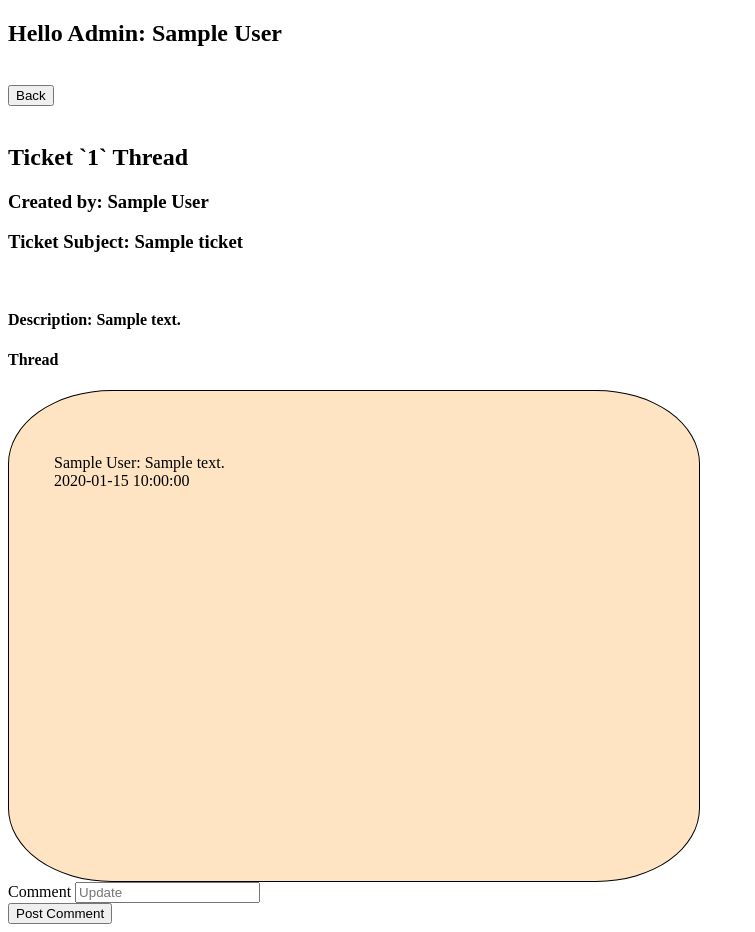
After one commit to 0abdullahbhutto0/support-mgmt-sys, a PHP site: page /thread.php in a window 1280 px wide. The commit adds this page. Shown: the whole page, without its empty margins (0-755 px from the left). Run offline with PHP 8.4, Linux system fonts and the light colour scheme; the visitor is signed in with stand-in values (Sample User, id 1); tables that the repository leaves empty or names only in its code hold one stand-in row (values such as "Sample post"); a stand-in replaces the project's code that opens the database connection.

Commit message:
initialized ticket management, live threads

```diff
--- a/adminlogin.php
+++ b/adminlogin.php
@@ -32,7 +32,7 @@ if ($_SERVER["REQUEST_METHOD"] == "POST") {
         echo "Please enter all the credentials.";
     } else {
 
-        $sql = "SELECT password, name FROM users WHERE username = '$username'";
+        $sql = "SELECT password, name, id FROM users WHERE username = '$username'";
         $result =  mysqli_query($conn, $sql);
         $row = mysqli_fetch_assoc($result);
         if (!isset($row['password'])) {
@@ -41,6 +41,7 @@ if ($_SERVER["REQUEST_METHOD"] == "POST") {
         }
         $pass = $row['password'];
         $name = $row['name'];
+        $id = $row['id'];
 
         #var_dump($pass);
         if ($password == $pass) {
@@ -48,6 +49,7 @@ if ($_SERVER["REQUEST_METHOD"] == "POST") {
             $_SESSION['username'] = $username;
             $_SESSION['name'] = $name;
             $_SESSION['logged_in'] = true;
+            $_SESSION['id'] = $id;
             $_SESSION['role'] = 'admin';
             header("Location: user.php");
             exit();
--- a/login.php
+++ b/login.php
@@ -38,7 +38,6 @@ if ($_SERVER["REQUEST_METHOD"] == "POST") {
         $result =  mysqli_query($conn, $sql);
         $row = mysqli_fetch_assoc($result);
 
-        #var_dump($pass);
         if (!isset($row['password'])) {
             echo "Invalid username";
             exit();
--- /dev/null
+++ b/thread.php
@@ -0,0 +1,114 @@
+<!DOCTYPE html>
+<html lang="en">
+<head>
+    <meta charset="UTF-8">
+    <meta name="viewport" content="width=device-width, initial-scale=1.0">
+    <title>LiveSupport</title>
+    <style>
+        .thread-comments{
+            border: 1px solid;
+            border-radius: 15%;
+            width: 600px;
+            height: 400px;
+            overflow-y:auto;
+            background-color:bisque;
+            padding: 45px;
+        }
+    </style>
+</head>
+<body>
+
+</body>
+</html>
+
+<?php
+session_start();
+include("database.php");
+function thread(){
+    include("database.php");
+    $sql_tic_det = "SELECT t.*, u.name FROM tickets t INNER JOIN users u ON t.user_id = u.id  WHERE t.id = '{$_SESSION['ticket_id']}'";
+        $result = mysqli_query($conn, $sql_tic_det);
+        $row=mysqli_fetch_assoc($result);
+        echo "<h3>Created by: {$row['name']}</h3>";
+        echo "<h3>Ticket Subject: {$row['subject']}</h3><br>";
+        echo "<h4>Description: {$row['description']}</h4>";
+        echo "<h4>Thread</h4>";
+        $sql_comm="SELECT c.*, u.role, u.name FROM comments c INNER JOIN users u ON c.user_id = u.id WHERE ticket_id = '{$_SESSION['ticket_id']}'";
+        $result=mysqli_query($conn, $sql_comm);
+        echo "
+        <div class='thread-comments'>";
+
+        while($row=mysqli_fetch_assoc($result)){
+            if($row['role']=='user'){
+                echo "<br>{$row['name']}: {$row['message']}<br>";
+                echo $row['created_at'];
+            }else{
+                echo "<br>{$row['name']}: {$row['message']}<br>";
+                echo $row['created_at'];
+            }
+
+        }
+        echo "</div>
+
+        ";
+        echo
+        "
+        <form action='thread.php' method='post'>
+        <label>Comment</label>
+            <input type='text' name='comment' placeholder='Update'><br>
+            <input type='submit' name='submit_comment' value='Post Comment'>
+        </form>
+        ";
+        if(isset($_POST['submit_comment'])){
+            if(!empty($_POST['comment'])){
+                $sql="INSERT INTO comments(ticket_id, user_id, message) VALUES('{$_SESSION['ticket_id']}', '{$_SESSION['id']}', '{$_POST['comment']}')";
+                mysqli_query($conn, $sql);
+                header("Location: thread.php");
+                exit();
+            }
+        }
+}
+
+if($_SESSION['logged_in']==true){
+    if(isset($_GET['id'])){
+        $_SESSION['ticket_id'] = $_GET['id'];
+    }
+    if($_SESSION['role']=='admin'){
+        echo "<h2>Hello Admin: {$_SESSION['name']}</h2><br>";
+        echo "<form action='thread.php' method='post'>
+            <input type='submit' name='back' value='Back'>
+        </form>";
+        echo "<br><h2>Ticket `{$_SESSION['ticket_id']}` Thread</h2>";
+        $sql_stat = "SELECT status FROM tickets WHERE id='{$_SESSION['ticket_id']}'";
+        $result = mysqli_query($conn, $sql_stat);
+        $row=mysqli_fetch_assoc($result);
+        if(strtolower($row['status'])=='sent'){
+            $sql_stat_upd="UPDATE tickets SET status = 'Received by Admin' WHERE id='{$_SESSION['ticket_id']}'";
+            mysqli_query($conn, $sql_stat_upd);
+        }
+        thread();
+
+
+
+        if(isset($_POST['back'])){
+            header("Location: admin.php");
+            exit();
+        }
+    }else{
+        echo "<h2>Hello {$_SESSION['name']}</h2><br>";
+        echo "<form action='thread.php' method='post'>
+            <input type='submit' name='back' value='Back'>
+        </form>";
+        thread();
+
+
+        if(isset($_POST['back'])){
+            header("Location: user.php");
+            exit();
+        }
+    }
+}else{
+    header("Location: index.php");
+}
+
+?>
--- a/user.php
+++ b/user.php
@@ -82,6 +82,9 @@ if ($_SESSION['logged_in'] == true) {
                 <th>
                     Updated At
                 </th>
+                <th>
+                    See Thread
+                </th>
             </tr>
 
         ";
@@ -93,6 +96,7 @@ if ($_SESSION['logged_in'] == true) {
             echo "<td>{$row['status']}</td>";
             echo "<td>{$row['created_at']}</td>";
             echo "<td>{$row['updated_at']}</td>";
+            echo "<td> <a href='thread.php?id={$row['id']}'>Open Thread</a></td>";
             echo "</tr>";
         }
         echo "</table>";
```
Also changed, not shown: admin.php (+58 -2 lines), signup.php (+14 -8 lines).
